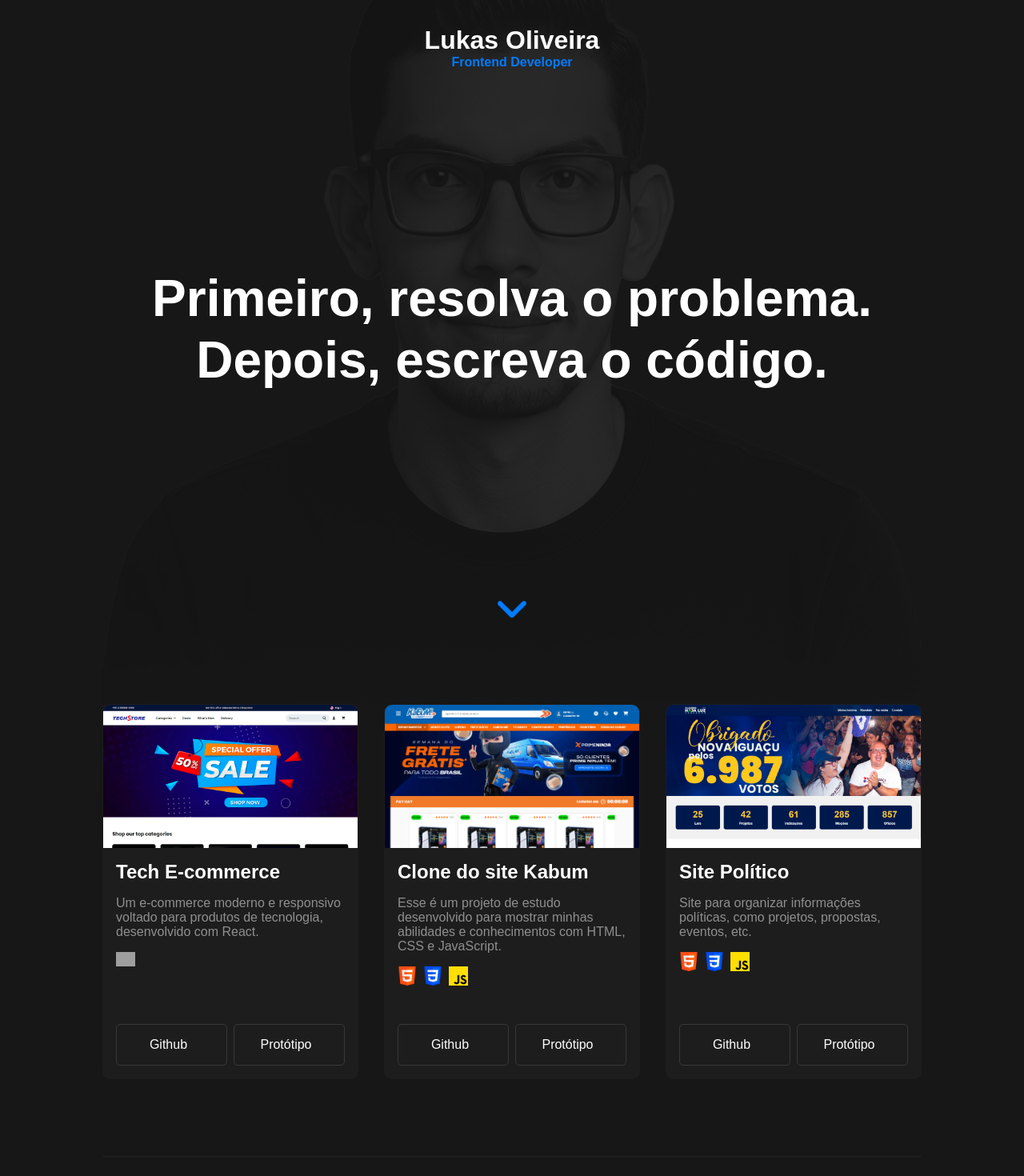
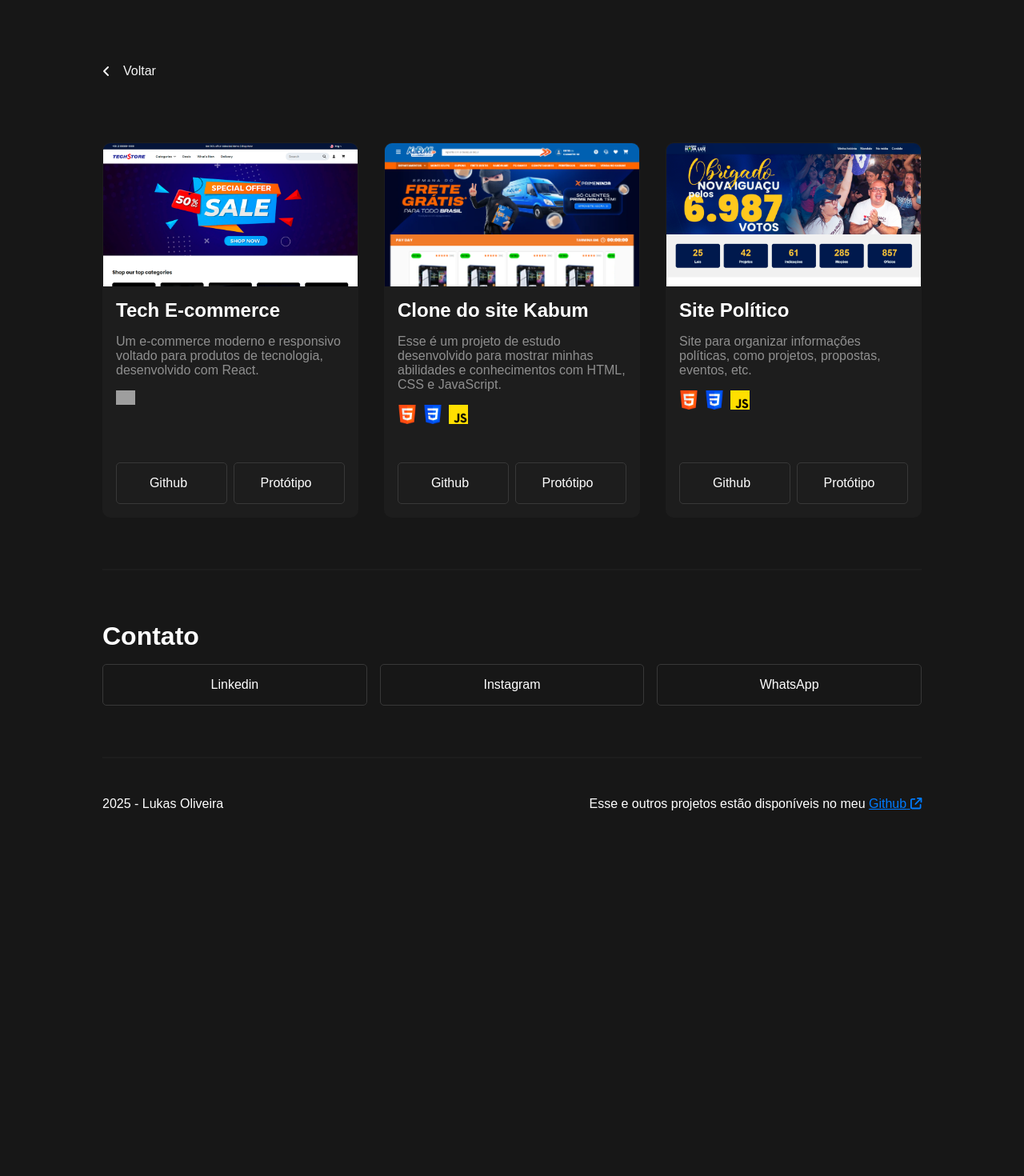
Before and after one commit to JLOlieira/my_portfolio, a React (Vite) app: page /projects in a window 1280 px wide. Shown: the top 1470 px of the page at 80% size. After the commit the page ends 1062 px from the top, so only its background shows below. Built offline with nearby package versions, Linux system fonts and the light colour scheme; grey boxes are pictures that could not be loaded.

Commit message:
add projectsPage

```diff
--- a/package.json
+++ b/package.json
@@ -25,6 +25,7 @@
     "eslint-plugin-react-hooks": "^5.2.0",
     "eslint-plugin-react-refresh": "^0.4.20",
     "globals": "^16.2.0",
+    "react-router-dom": "^7.6.2",
     "vite": "^7.0.0"
   }
 }
--- a/src/assets/Pages/Home/App.css
+++ b/src/assets/Pages/Home/App.css
@@ -35,6 +35,8 @@ body {
     color: var(--blue);
     animation: loop 2s infinite;
     margin-bottom: 4rem;
+    padding: 1rem;
+    cursor: pointer;
   }
 
   .header {
--- a/src/assets/Pages/Home/App.jsx
+++ b/src/assets/Pages/Home/App.jsx
@@ -1,13 +1,43 @@
+import { useRef, useEffect, useState } from "react";
+
 import "./App.css";
-import './../../../responsive.css'
+import "./../../../responsive.css";
 import { FontAwesomeIcon } from "@fortawesome/react-fontawesome";
-import { faAngleDown, faArrowUpRightFromSquare } from "@fortawesome/free-solid-svg-icons";
+import {
+  faAngleDown,
+  faArrowUpRightFromSquare,
+} from "@fortawesome/free-solid-svg-icons";
 
 import Projects from "../../sections/projects/projects";
 import About from "../../sections/about/about";
 import Contact from "../../sections/contact/contact";
+import ScrollToTopBtn from "../../components/scrollToTop/scrollToTopBtn";
 
 function App() {
+  const projectRef = useRef(null);
+  const [scrolledToProjects, setScrolledToProjects] = useState(false);
+  const scrollToProjects = () => {
+    projectRef.current?.scrollIntoView({ behavior: "smooth" });
+    setScrolledToProjects(true);
+  };
+
+  useEffect(() => {
+    const handleScroll = () => {
+      const scrollY = window.scrollY;
+      if(scrollY > 50 && !scrolledToProjects){
+        scrollToProjects();
+      }
+
+      if(scrollY < 50 && scrolledToProjects){
+        setScrolledToProjects(false);
+      }
+    };
+    window.addEventListener("scroll", handleScroll);
+    return () => {
+      window.removeEventListener("scroll", handleScroll);
+    };
+  }, [scrolledToProjects]);
+
   return (
     <>
       <div className="main">
@@ -18,16 +48,32 @@ function App() {
         <h1>
           Primeiro, resolva o problema. <br /> Depois, escreva o código.
         </h1>
-        <FontAwesomeIcon icon={faAngleDown} className="arrow" />
+        <FontAwesomeIcon
+          icon={faAngleDown}
+          className="arrow"
+          onClick={scrollToProjects}
+        />
         <img src="/Retrato sf.png" alt="Retrato" />
       </div>
-      <Projects />
+      <section ref={projectRef}>
+        <Projects />
+      </section>
       <About />
       <Contact />
       <footer>
         <p>2025 - Lukas Oliveira</p>
-        <p>Esse e outros projetos estão disponíveis no meu <a href="https://github.com/JLOlieira" target="_blank">Github <FontAwesomeIcon icon={faArrowUpRightFromSquare} className="external-link-icon" /></a></p>
+        <p>
+          Esse e outros projetos estão disponíveis no meu{" "}
+          <a href="https://github.com/JLOlieira" target="_blank">
+            Github{" "}
+            <FontAwesomeIcon
+              icon={faArrowUpRightFromSquare}
+              className="external-link-icon"
+            />
+          </a>
+        </p>
       </footer>
+      <ScrollToTopBtn />
     </>
   );
 }
--- /dev/null
+++ b/src/assets/Pages/Projects/projectsPage.css
@@ -0,0 +1,37 @@
+@import url(/src/colors.css);
+
+.projects-page{
+    display: flex;
+    flex-direction: column;
+    align-items: flex-start;
+    width: 100%;
+    height: 100vh;
+    padding: 4rem 0;
+
+    .btn-back-container{
+        display: flex;
+        align-items: center;
+        width: 10rem;
+        gap: 1rem;
+        cursor: pointer;
+        background: none;
+        border: none;
+        padding: 1rem 0;
+        font-size: 1rem;
+        color: var(--white);
+        transition: all 0.2s ease-in-out;
+    }
+    .btn-back-container:hover{
+        color: var(--blue);
+    }
+
+    .projects-page-content{
+        display: grid;
+        grid-template-columns: repeat(auto-fit, minmax(20rem, 1fr));
+        gap: 2rem;
+        padding: 4rem 0;
+        width: 100%;
+        justify-content: center;
+        border-bottom: solid 2px var(--darkGrey);
+    }
+}
--- /dev/null
+++ b/src/assets/Pages/Projects/projectsPage.jsx
@@ -0,0 +1,69 @@
+import { useEffect } from "react";
+import { useNavigate } from "react-router-dom";
+import "./projectsPage.css";
+import { FontAwesomeIcon } from "@fortawesome/react-fontawesome";
+import { faAngleLeft, faArrowUpRightFromSquare } from "@fortawesome/free-solid-svg-icons";
+
+import ProjectCard from "../../components/project-card/project-card";
+import projectsData from "../../data/projects.json";
+import Contact from "../../sections/contact/contact";
+import ScrollToTopBtn from "../../components/scrollToTop/scrollToTopBtn";
+
+function ProjectsPage() {
+    useEffect(() => {
+        window.scrollTo(0, 0);
+    }, []);
+  const navigate = useNavigate();
+
+  const handleClick = () => {
+    navigate("/");
+  };
+
+  return (
+    <div className="projects-page">
+      <button className="btn-back-container" onClick={handleClick}>
+        <FontAwesomeIcon icon={faAngleLeft} />
+        <span>Voltar</span>
+      </button>
+      <div className="projects-page-content">
+        {projectsData.destaques.map((project) => (
+            <ProjectCard
+              key={project.id}
+              tittle={project.tittle}
+              description={project.description}
+              img={project.img}
+              techs={project.techs}
+              links={project.links}
+            />
+        ))}
+        {projectsData.allProjects.map((project) => (
+            <ProjectCard
+              key={project.id}
+              tittle={project.tittle}
+              description={project.description}
+              img={project.img}
+              techs={project.techs}
+              links={project.links}
+            />
+        ))}
+      </div>
+      <Contact />
+      <footer>
+              <p>2025 - Lukas Oliveira</p>
+              <p>
+                Esse e outros projetos estão disponíveis no meu{" "}
+                <a href="https://github.com/JLOlieira" target="_blank">
+                  Github{" "}
+                  <FontAwesomeIcon
+                    icon={faArrowUpRightFromSquare}
+                    className="external-link-icon"
+                  />
+                </a>
+              </p>
+            </footer>
+      <ScrollToTopBtn />
+    </div>
+  );
+}
+
+export default ProjectsPage;
--- /dev/null
+++ b/src/assets/components/scrollToTop/scrollToTopBtn.css
@@ -0,0 +1,27 @@
+@import url(/src/colors.css);
+
+.scroll-to-top{
+    position: fixed;
+    bottom: 2rem;
+    right: 2rem;
+    width: 3rem;
+    height: 3rem;
+    background-color: var(--grey);
+    color: var(--white);
+    border-radius: 50%;
+    display: none;
+    align-items: center;
+    justify-content: center;
+    cursor: pointer;
+    transition: all 0.2s ease-in-out;
+}
+.scroll-to-top.show{
+    bottom: 5rem;
+    display: flex;
+}
+.scroll-to-top:hover{
+    background-color: var(--blue);
+}
+.scroll-to-top span{
+    font-size: 1.2rem;
+}
--- /dev/null
+++ b/src/assets/components/scrollToTop/scrollToTopBtn.jsx
@@ -0,0 +1,35 @@
+import { useEffect, useState } from "react";
+import './scrollToTopBtn.css'
+import { FontAwesomeIcon } from "@fortawesome/react-fontawesome";
+import { faAngleUp } from "@fortawesome/free-solid-svg-icons";
+
+function ScrollToTopBtn() {
+    const [show, setShow] = useState(false);
+
+    useEffect(() => {
+        window.addEventListener("scroll", () => {
+            if (window.pageYOffset > 200) {
+                setShow(true);
+            } else {
+                setShow(false);
+            }
+        });
+    }, []);
+
+    const handleClick = () => {
+        window.scrollTo({
+            top: 0,
+            behavior: "smooth",
+        });
+    };
+
+    return (
+        <div className={`scroll-to-top ${show ? "show" : ""}`} onClick={handleClick}>
+            <span>
+                <FontAwesomeIcon icon={faAngleUp} />
+            </span>
+        </div>
+    );
+}
+
+export default ScrollToTopBtn;
--- /dev/null
+++ b/src/assets/data/projects.json
@@ -0,0 +1,39 @@
+{
+  "destaques": [
+    {
+      "id": 1,
+      "tittle": "Tech E-commerce",
+      "description": "Um e-commerce moderno e responsivo voltado para produtos de tecnologia, desenvolvido com React.",
+      "img": "/techstore.png",
+      "techs": ["react"],
+      "links": {
+        "github": "https://github.com/JLOlieira/e-commerce",
+        "protótipo": "https://e-commerce-beryl-delta.vercel.app/"
+      }
+    },
+    {
+      "id": 2,
+      "tittle": "Clone do site Kabum",
+      "description": "Esse é um projeto de estudo desenvolvido para mostrar minhas abilidades e conhecimentos com HTML, CSS e JavaScript.",
+      "img": "/kabum.png",
+      "techs": ["html", "css", "js"],
+      "links": {
+        "github": "https://github.com/JLOlieira/Kabum",
+        "protótipo": "https://kabum-beta.vercel.app/"
+      }
+    },
+    {
+      "id": 3,
+      "tittle": "Site Político",
+      "description": "Site para organizar informações políticas, como projetos, propostas, eventos, etc.",
+      "img": "/hajaluz.png",
+      "techs": ["html", "css", "js"],
+      "links": {
+        "github": "https://github.com/JLOlieira/hajaluz",
+        "protótipo": "https://hajaluz.vercel.app/"
+      }
+    }
+  ],
+  "allProjects": [
+  ]
+}
--- a/src/assets/sections/projects/projects.css
+++ b/src/assets/sections/projects/projects.css
@@ -1,9 +1,44 @@
 @import url(/src/colors.css);
 
+.wrapper{
+    display: flex;
+    flex-direction: column;
+    align-items: center;
+    width: 100%;
+    border-bottom: solid 2px var(--darkGrey);
+    padding-top: 2rem;
+
+    .btn-more{
+        display: flex;
+        align-items: center;
+        justify-content: center;
+        width: calc(100% / 3);
+        background-color: var(--blue);
+        color: var(--white);
+        border: none;
+        padding: 1rem 2rem;
+        gap: 1rem;
+        margin: 3rem 0;
+        border-radius: 5px;
+        font-size: 1rem;
+        cursor: pointer;
+
+        .right-arrow{
+            transition: all 0.2s ease-in-out;
+            font-size: 0;
+        }
+        &:hover{
+            .right-arrow{
+                font-size: 1rem;
+            }
+        }
+    }
+}
 .projects{
     display: grid;
     grid-template-columns: repeat(auto-fit, minmax(20rem, 1fr));
     gap: 2rem;
-    padding-bottom: 6rem;
-    border-bottom: solid 2px var(--darkGrey);
+    width: 100%;
+    justify-content: center;
+
 }
--- a/src/assets/sections/projects/projects.jsx
+++ b/src/assets/sections/projects/projects.jsx
@@ -1,36 +1,22 @@
+import { useNavigate } from "react-router-dom";
 import "./projects.css";
 import ProjectCard from "../../components/project-card/project-card";
+import { FontAwesomeIcon } from "@fortawesome/react-fontawesome";
+import { faAngleRight } from "@fortawesome/free-solid-svg-icons";
+
+import projectsData from "../../data/projects.json";
 
 function Projects() {
-  const projects = [
-    {
-      id: 1,
-      tittle: "Tech E-commerce",
-      description: "Um e-commerce moderno e responsivo voltado para produtos de tecnologia, desenvolvido com React.",
-      img: "/techstore.png",
-      techs: ["react"],
-      links: {github: "https://github.com/JLOlieira/e-commerce", protótipo: "https://e-commerce-beryl-delta.vercel.app/"}
-    },
-    {
-      id: 2,
-      tittle: "Clone do site Kabum",
-      description: "Esse é um projeto de estudo desenvolvido para mostrar minhas abilidades e conhecimentos com HTML, CSS e JavaScript.",
-      img: "/kabum.png",
-      techs: ["html", "css", "js"],
-      links: {github: "https://github.com/JLOlieira/Kabum", protótipo: "https://kabum-beta.vercel.app/"}
-    },
-    {
-      id: 3,
-      tittle: "Site Político",
-      description: "Site para organizar informações políticas, como projetos, propostas, eventos, etc.",
-      img: "/hajaluz.png",
-      techs: ["html", "css", "js"],
-      links: {github: "https://github.com/JLOlieira/hajaluz", protótipo: "https://hajaluz.vercel.app/"}
-    }
-  ];
+  const navigate = useNavigate();
+
+  const handleClick = () => {
+    navigate("/projects");
+  };
+
   return (
+    <div className="wrapper">
       <div className="projects">
-      {projects.map((project) => (
+        {projectsData.destaques.map((project) => (
           <ProjectCard
             key={project.id}
             tittle={project.tittle}
@@ -41,6 +27,11 @@ function Projects() {
           />
         ))}
       </div>
+      <button className="btn-more" onClick={handleClick}>
+        Ver mais{" "}
+        <FontAwesomeIcon icon={faAngleRight} className="right-arrow" />
+      </button>
+    </div>
   );
 }
 
--- a/src/main.jsx
+++ b/src/main.jsx
@@ -2,9 +2,16 @@ import { StrictMode } from 'react'
 import { createRoot } from 'react-dom/client'
 import './globalStyles.css'
 import App from './assets/Pages/Home/App'
+import ProjectsPage from './assets/Pages/Projects/projectsPage'
+import { BrowserRouter, Routes, Route } from 'react-router-dom'
 
 createRoot(document.getElementById('root')).render(
   <StrictMode>
-    <App />
+    <BrowserRouter>
+      <Routes>
+        <Route path="/" element={<App />} />
+        <Route path="/projects" element={<ProjectsPage />} />
+      </Routes>
+    </BrowserRouter>
   </StrictMode>,
 )
--- a/src/responsive.css
+++ b/src/responsive.css
@@ -41,6 +41,9 @@
           }
         }
       }
+    }
+    .btn-more{
+      width: 100%;
     }
   }
 
```
Also changed, not shown: 1 other file (tests, documents, lock files or other folders). Lines whose indentation alone changed are shown as unchanged.
